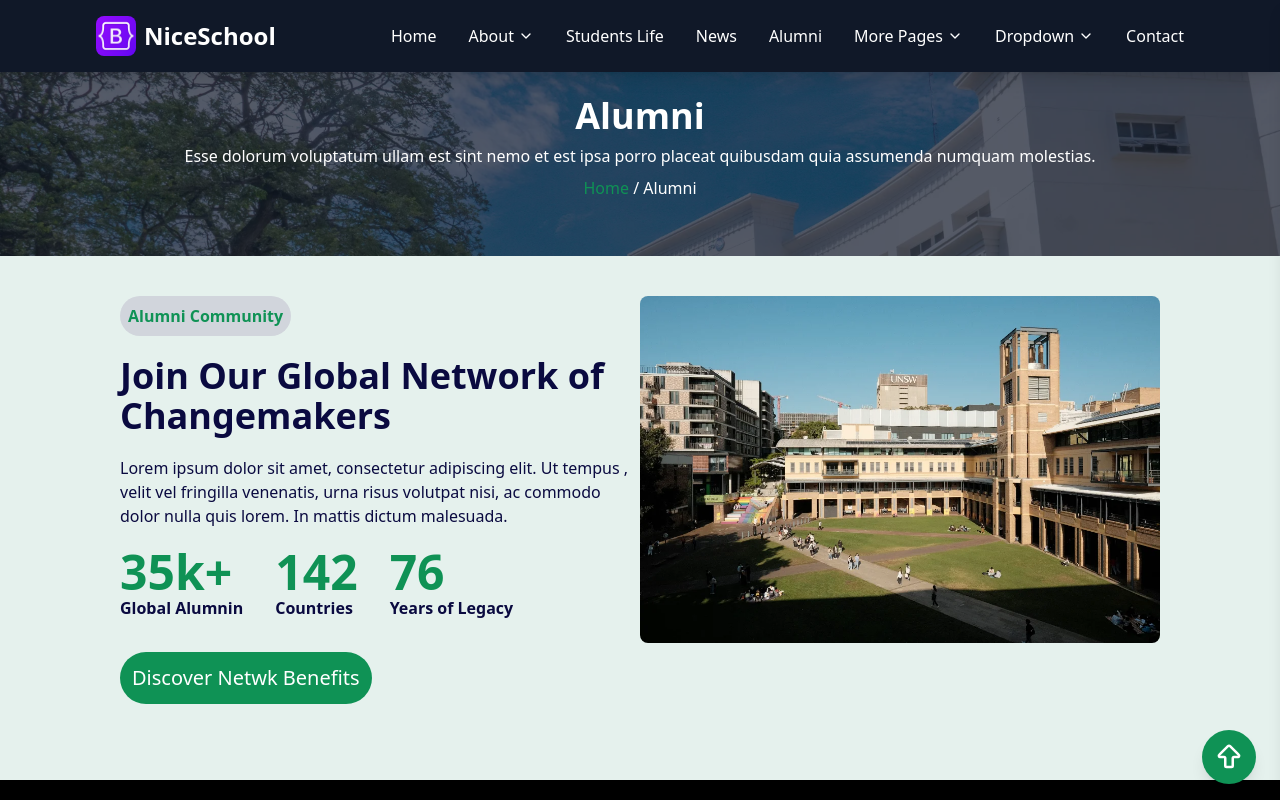
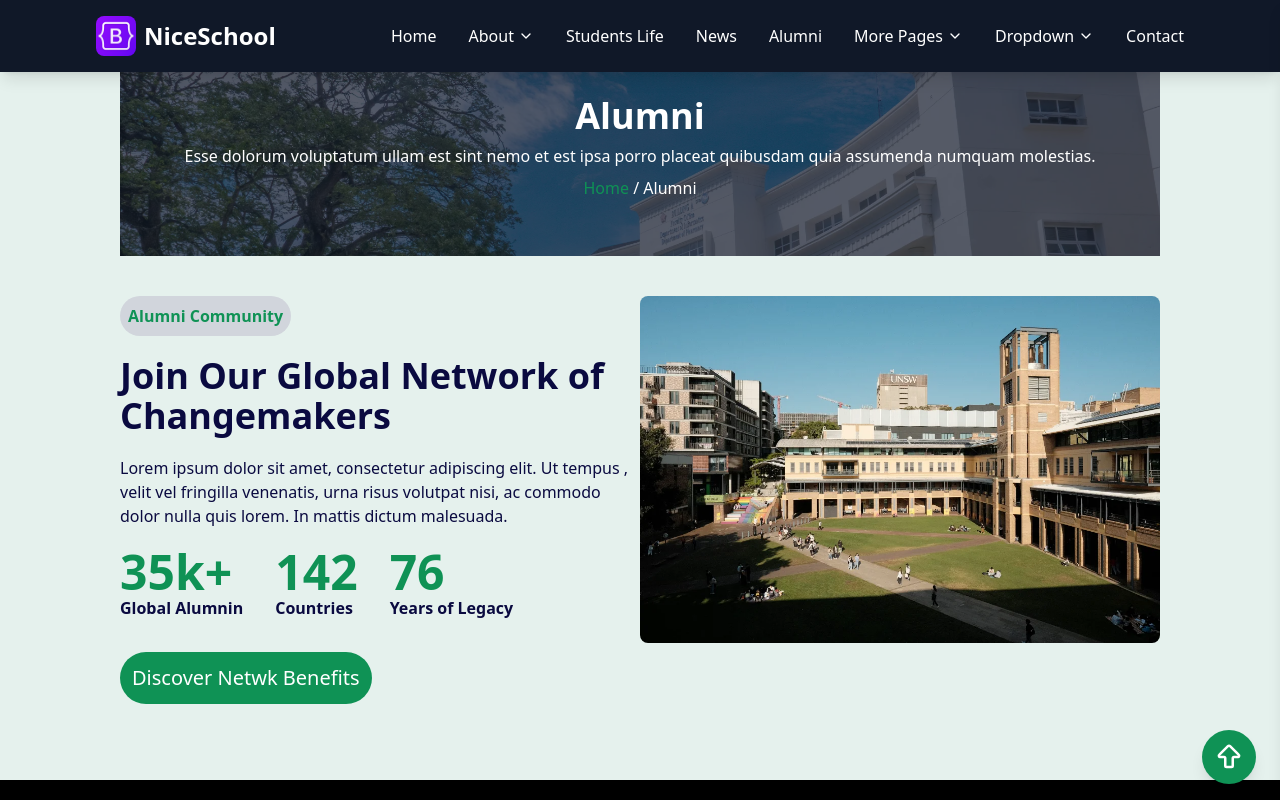
Before and after one commit to eric2003tu/niceSchool-fe, a Next.js app: page /alumni in a window 1280 px wide. Shown: the top 800 px of the page. Built offline with nearby package versions, Linux system fonts and the light colour scheme.

Commit message:
started the alumni purelly

```diff
--- a/src/components/alumni-components/AlumniHero.tsx
+++ b/src/components/alumni-components/AlumniHero.tsx
@@ -4,7 +4,7 @@ import Link from "next/link";
 
 const AlumniHero = () => {
   return (
-    <div className="h-full w-full">
+    <div className="h-full w-full lg:px-30 px-4">
     <div style={{backgroundImage: `url(${'showcase-1.webp'})`}} className="w-full  h-64 text-white flex justify-center bg-cover bg-no-repeat">
         <div className="w-full h-full pt-24  bg-gray-900/70 flex flex-col gap-2 text-center">
         <h1 className="font-bold text-4xl">Alumni</h1>
```
